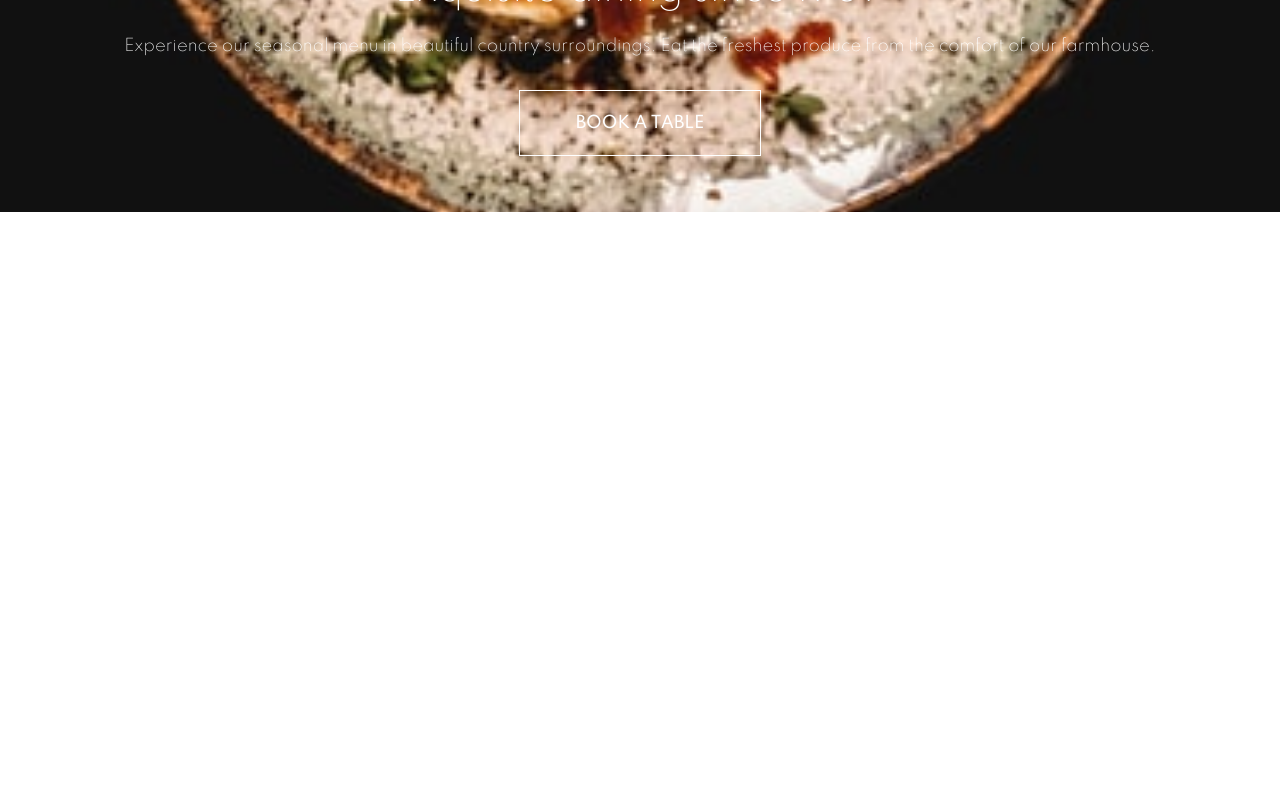
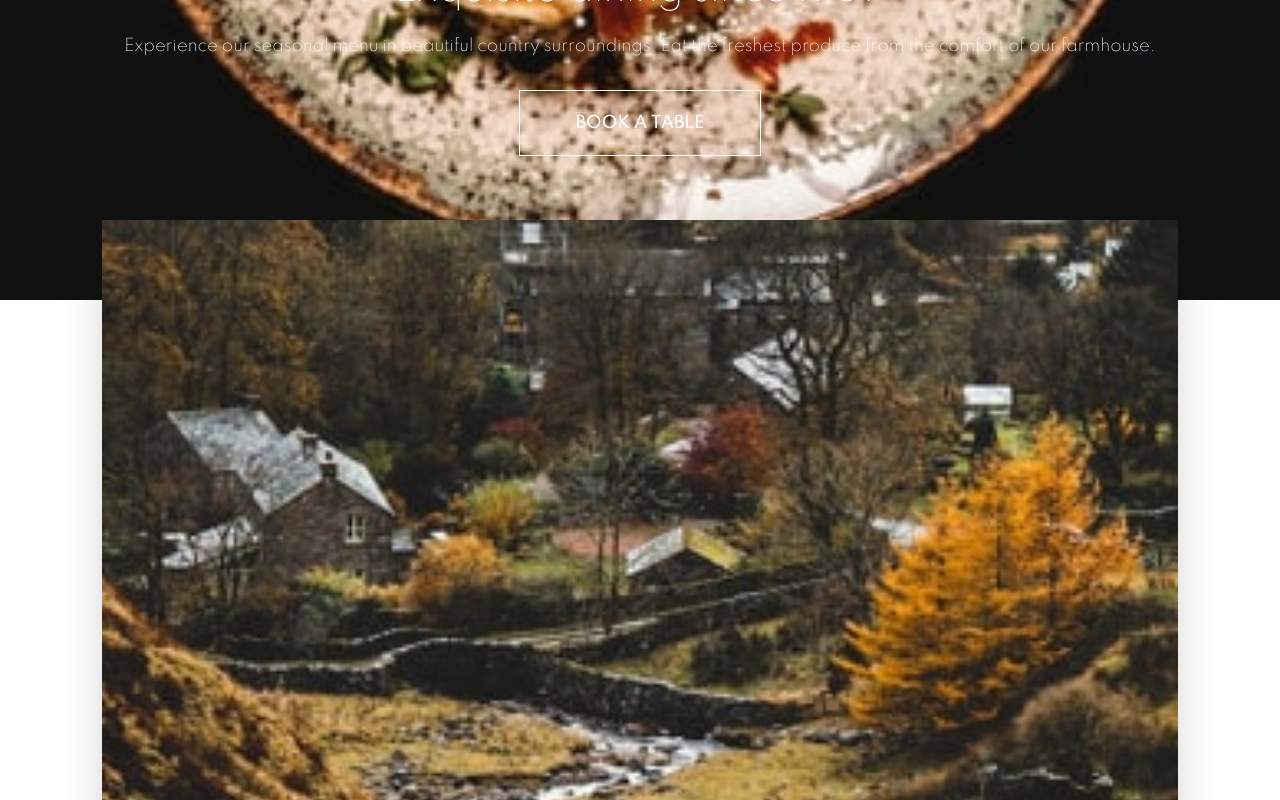
Before and after one commit to idriss101/Dine-Restaurant, a Next.js app: page / in a window 1280 px wide. Shown: the part 374-1174 px from the top of the page. Before the commit the page ends 800 px from the top, so only its background shows below. Built offline with nearby package versions, Linux system fonts and the light colour scheme.

Commit message:
about section styled

```diff
--- /dev/null
+++ b/components/About.js
@@ -0,0 +1,47 @@
+import React from "react";
+
+export default function About() {
+  return (
+    <div className="mx-auto w-11/12 flex flex-col items-center relative pb-10">
+      <img
+        src="/starter-code/images/homepage/enjoyable-place-mobile.jpg"
+        alt="enjoyable place image"
+        className="object-contain absolute -top-20 shadow-2xl block w-11/12"
+      />
+      <img
+        src="/starter-code/images/patterns/pattern-divide.svg"
+        alt="divide pattern"
+        className="object-contain w-20 mt-96"
+      />
+      <div className="text-center mt-10 w-11/12 mb-16">
+        <h2 className="text-4xl font-bold mb-5">
+          Enjoyable place for all the family
+        </h2>
+        <p>
+          Our relaxed surroundings make dining with us a great experience for
+          everyone. We can even arrange a tour of the farm before your meal.
+        </p>
+      </div>
+      <img
+        src="/starter-code/images/homepage/locally-sourced-mobile.jpg"
+        alt="enjoyable place image"
+        className="object-contain w-11/12 shadow-2xl"
+      />
+      <img
+        src="/starter-code/images/patterns/pattern-divide.svg"
+        alt="divide pattern"
+        className="object-contain w-20 mt-16"
+      />
+      <div className="text-center mt-10 w-11/12 mb-16">
+        <h2 className="text-4xl font-bold mb-5">
+          The most locally sourced food
+        </h2>
+        <p>
+          All our ingredients come directly from our farm or local fishery. So
+          you can be sure that you’re eating the freshest, most sustainable
+          food.
+        </p>
+      </div>
+    </div>
+  );
+}
--- a/components/Landing.js
+++ b/components/Landing.js
@@ -3,7 +3,7 @@ import React from "react";
 export default function Landing() {
   return (
     <div>
-      <div className="w-screen bg-hero-mobile flex flex-col items-center no-repeat bg-cover pb-14">
+      <div className="w-screen bg-hero-mobile flex flex-col items-center no-repeat bg-cover pb-36">
         <div className=" w-10/12 mt-64 text-center flex flex-col items-center">
           <img
             src="/starter-code/images/logo.svg"
--- a/components/Layout.js
+++ b/components/Layout.js
@@ -8,7 +8,7 @@ export default function Layout({ title, children }) {
         <title>{title}</title>
         <link rel="icon" href="/favicon.ico" />
       </Head>
-      <main className="font-spartan">{children}</main>
+      <main className="font-spartan w-screen">{children}</main>
     </div>
   );
 }
--- /dev/null
+++ b/components/Menu.js
@@ -0,0 +1,9 @@
+import React from "react";
+
+export default function Menu() {
+  return (
+    <div>
+      <h1>menu bitch</h1>
+    </div>
+  );
+}
--- a/pages/index.js
+++ b/pages/index.js
@@ -1,3 +1,4 @@
+import About from "../components/About";
 import Landing from "../components/Landing";
 import Layout from "../components/Layout";
 
@@ -5,6 +6,7 @@ export default function Home() {
   return (
     <Layout title="Dine Restaurant">
       <Landing />
+      <About />
     </Layout>
   );
 }
```
